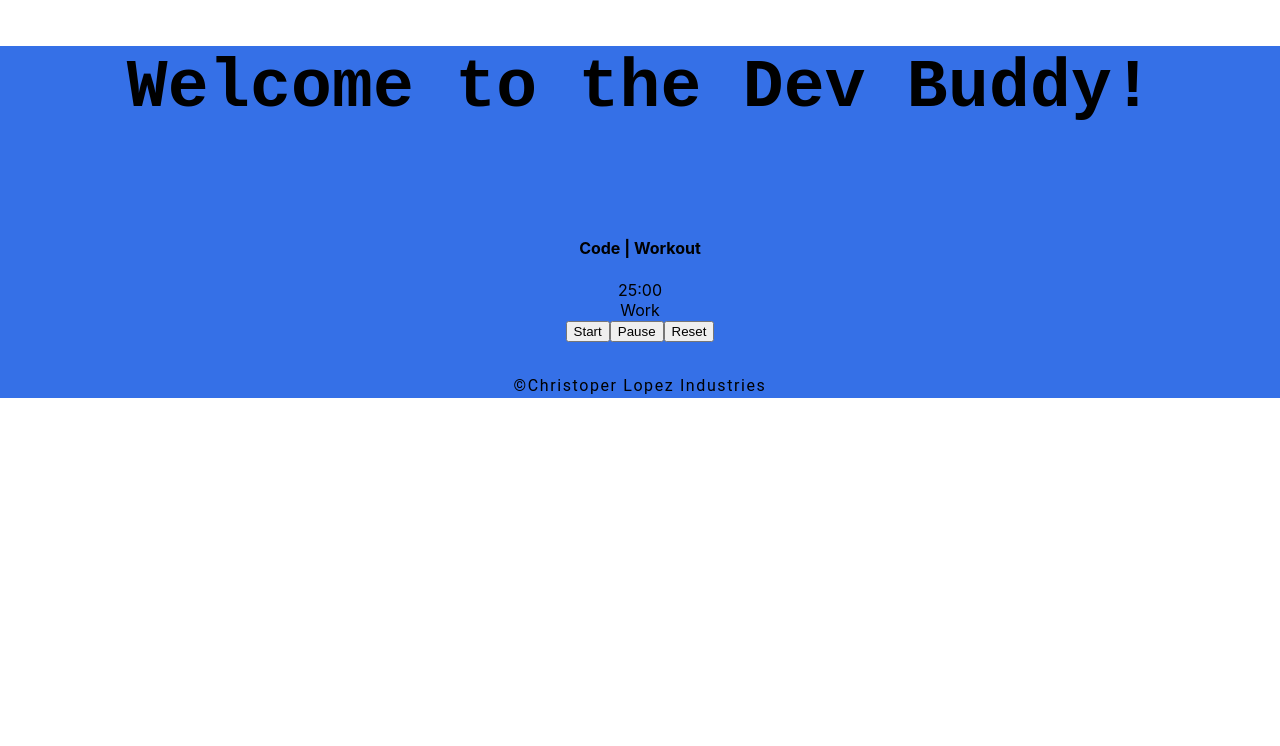
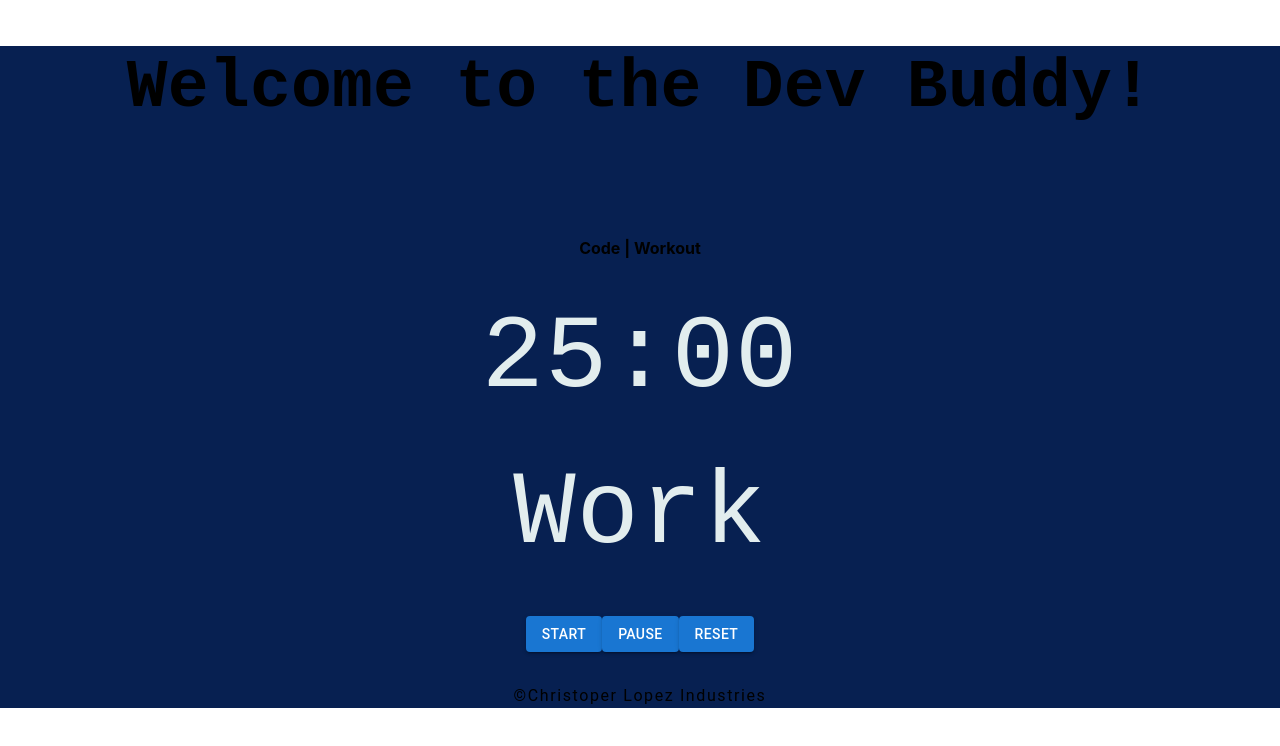
Before and after one commit to ChristopherWLopez/Dev-Timer, a React (Create React App) app: page / in a window 1280 px wide. Shown: the top 746 px of the page. Built offline with nearby package versions, Linux system fonts and the light colour scheme.

Commit message:
added some styling

```diff
--- a/src/App.css
+++ b/src/App.css
@@ -1,10 +1,12 @@
 .App {
   text-align: center;
-  background-color: #3570e7;
+  background-color: #072051;
 }
 
 
-
+.pomodoro{
+  color: rgb(226, 237, 238);
+}
 @media (prefers-reduced-motion: no-preference) {
   .App-logo {
     animation: App-logo-spin infinite 20s linear;
--- a/src/Components/timer/Timer.js
+++ b/src/Components/timer/Timer.js
@@ -1,3 +1,4 @@
+import { Button, Typography } from '@mui/material';
 import React, { useState, useEffect } from 'react'
 
 
@@ -43,13 +44,33 @@ import React, { useState, useEffect } from 'react'
     }
   return (
         <div className="pomodoro">
+            <Typography
+                sx={{
+                    mt:2,
+                    mb:3,
+                    fontFamily:"monospace",
+                    fontSize: "8em"
+                }}>
           <div className="timer">
             {Math.floor(timeRemaining / 60)}:{(timeRemaining % 60).toString().padStart(2, "0")}
+
           </div>
           <div className="mode">{mode === "work" ? "Work" : "Break"}</div>
-          <button onClick={startTime}>Start</button>
-          <button onClick={pauseTimer}>Pause</button>
-          <button onClick={resetTimer}>Reset</button>
+            </Typography>
+
+          <Button
+            variant="contained"
+            onClick={startTime}
+            >Start</Button>
+
+          <Button variant="contained"
+            onClick={pauseTimer}
+            >Pause</Button>
+          <Button
+            variant="contained"
+            onClick={resetTimer}s
+            >Reset</Button>
+
         </div>
   );
  }
```
